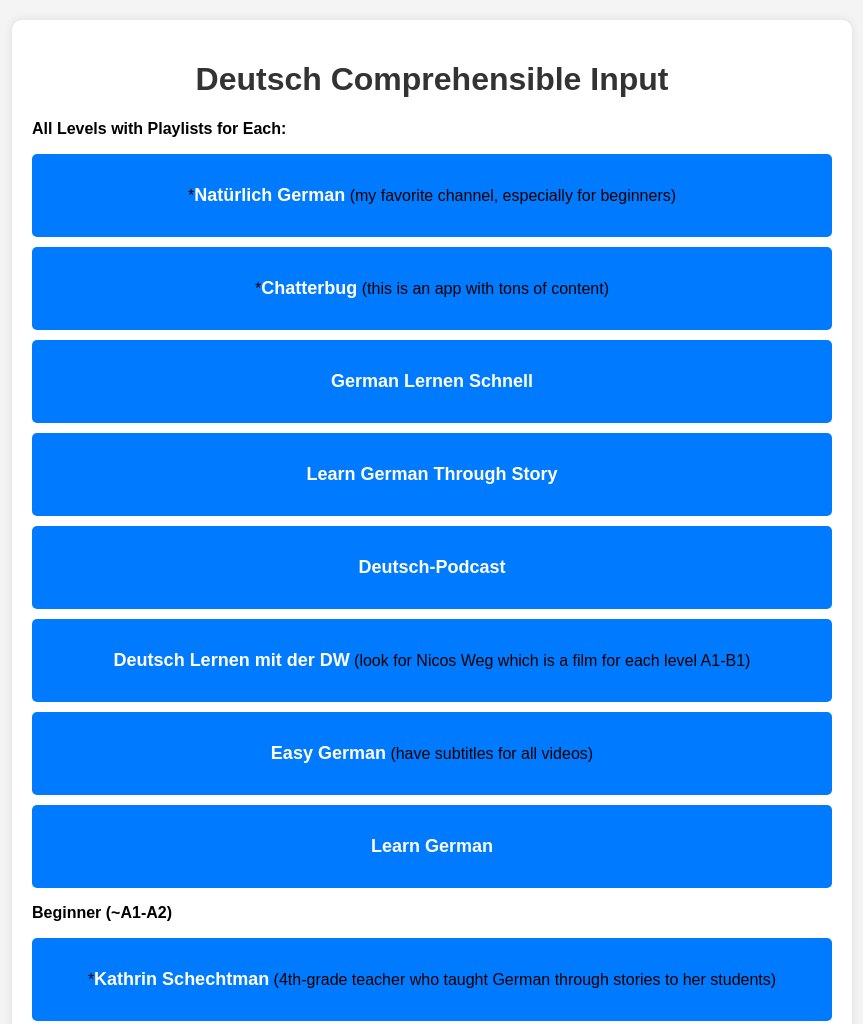
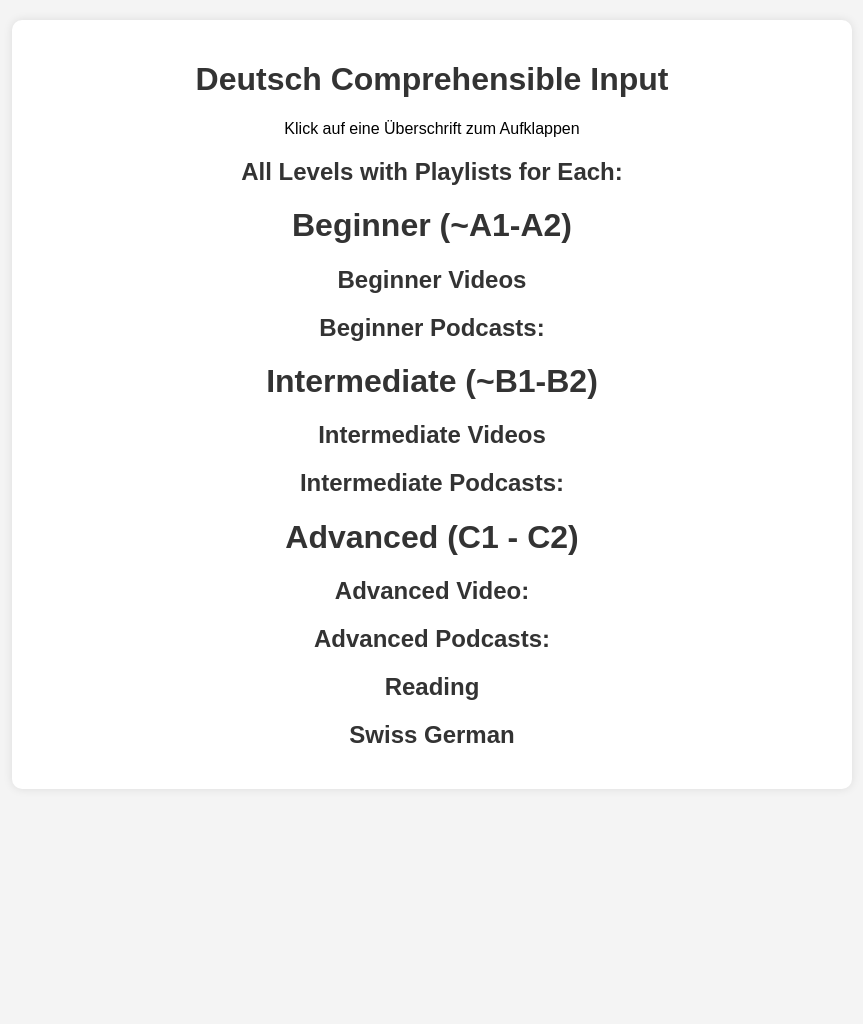
Before and after one commit to Birdistheword/birdistheword.github.io, a plain HTML site: page deutsch_ci.html in a window 1280 px wide. Shown: the top 1024 px of the page, without its empty margins (208-1071 px from the left). After the commit the page ends 809 px from the top, so only its background shows below. Drawn offline with Linux system fonts and the light colour scheme.

Commit message:
Style update

```diff
--- a/deutsch_ci.html
+++ b/deutsch_ci.html
@@ -21,21 +21,40 @@
             border-radius: 10px;
             box-shadow: 0 0 10px rgba(0,0,0,0.1);
         }
-        h1 {
+		.section-color {
+			width:100%;
+			background-color:#FFC1B4;
+		}
+
+       h1, h2 {
             text-align: center;
             color: #333;
+
+        }
+		h2 {
+			cursor: pointer;
+		}
+
+        h2:hover {
+            text-decoration: underline;
+			color: #C97165;
         }
         .link-list {
             list-style: none;
             padding: 0;
+			display: none;
         }
         .link-list li {
-            background: #007bff;
+            background: #F38C79;
             margin: 10px 0;
             padding: 15px;
             border-radius: 5px;
             text-align: center;
         }
+		.link-list li:hover {
+			background: #C97165;
+
+		}
         .link-list a {
             color: white;
             text-decoration: none;
@@ -46,6 +65,17 @@
             text-decoration: underline;
         }
     </style>
+
+	<script>
+        document.addEventListener("DOMContentLoaded", function() {
+            document.querySelectorAll("h2").forEach(header => {
+                header.addEventListener("click", function() {
+                    const list = this.nextElementSibling;
+                    list.style.display = list.style.display === "block" ? "none" : "block";
+                });
+            });
+        });
+    </script>
 </head>
 <body>
 <div class="container">
@@ -53,9 +83,14 @@
 <h1>
     <strong>Deutsch Comprehensible Input</strong>
   </h1>
-<p>
+  <p style="text-align: center">
+    Klick auf eine Überschrift zum Aufklappen
+  </p>
+
+<h2>
     <strong>All Levels with Playlists for Each:</strong>
-  </p>
+  </h2>
+
 <ul class="link-list">
       <li>
     <p>
@@ -119,9 +154,12 @@
   </li>
     </ul>
 
-	<p>
+	<h1>
     <strong>Beginner (~A1-A2)</strong>
-  </p>
+  </h1>
+  <h2>
+    <strong>Beginner Videos</strong>
+  </h2>
   <ul class="link-list">
       <li>
     <p>
@@ -326,9 +364,9 @@
   </li>
     </ul>
 
-	<p>
+	<h2>
     Beginner Podcasts:
-  </p>
+  </h2>
   <ul class="link-list">
       <li>
     <p>
@@ -383,9 +421,12 @@
   </li>
     </ul>
 
-	<p>
+	<h1>
     <strong>Intermediate (~B1-B2)</strong>
-  </p>
+  </h1>
+  <h2>
+    <strong>Intermediate Videos</strong>
+  </h2>
   <ul class="link-list">
       <li>
     <p>
@@ -790,9 +831,9 @@
   </li>
     </ul>
 
-	<p>
+	<h2>
     Intermediate Podcasts:
-  </p>
+  </h2>
   <ul class="link-list">
       <li>
     <p>
@@ -962,10 +1003,12 @@
   </p>
   </li>
     </ul>
-
-	<p>
+	<h1>
+    Advanced (C1 - C2)
+  </h1>
+	<h2>
     Advanced Video:
-  </p>
+  </h2>
   <ul class="link-list">
       <li>
     <p>
@@ -1369,9 +1412,9 @@
   </p>
   </li>
     </ul>
-	<p>
+	<h2>
     Advanced Podcasts:
-  </p>
+  </h2>
   <ul class="link-list">
       <li>
     <p>
@@ -1466,9 +1509,9 @@
   </li>
     </ul>
 
-	<p>
+	<h2>
     <strong>Reading</strong>
-  </p>
+  </h2>
 
   <ul class="link-list">
       <li>
@@ -1532,9 +1575,9 @@
   </p>
   </li>
     </ul>
-	<p>
+	<h2>
     <strong>Swiss German</strong>
-  </p>
+  </h2>
   <ul class="link-list">
       <li>
     <p>
```
